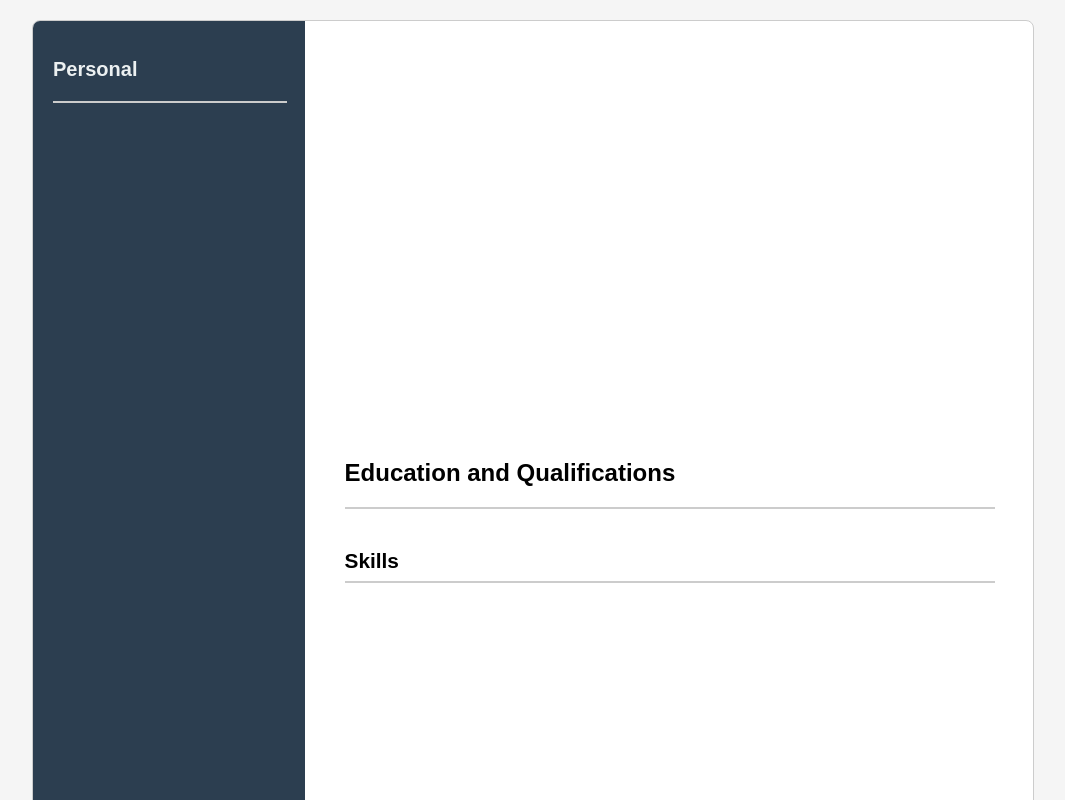
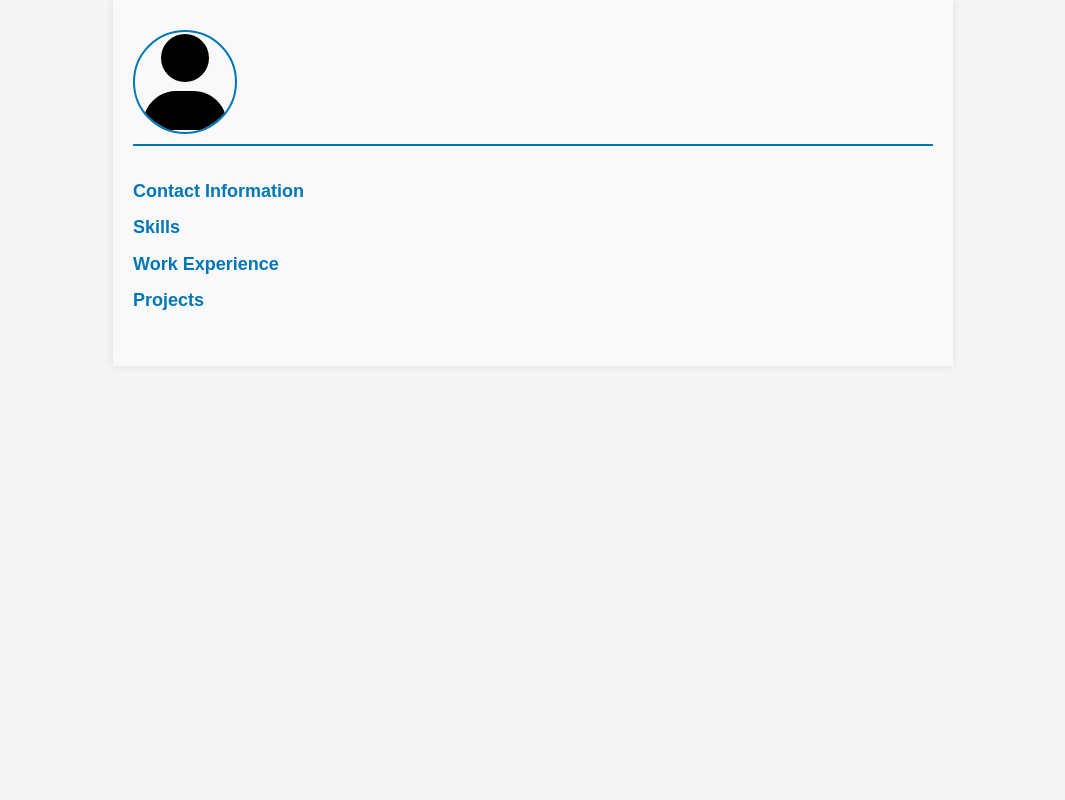
Before and after one commit to rohitghatal1/CVMaker-ReactJS, a React (Create React App) app: page / in a window 1280 px wide. Shown: the top 800 px of the page, without its empty margins (107-1172 px from the left). Built offline with nearby package versions, Linux system fonts and the light colour scheme.

Commit message:
added css for professional II tempale

```diff
--- a/src/App.js
+++ b/src/App.js
@@ -1,6 +1,7 @@
 
 import BasicTemplate from './allTemplates/basicTemplate/BasicTemplate';
 import CreativeTemplate from './allTemplates/CreativeTemplate/CreativeTemplate';
+import ProfessionalIITemplate from './allTemplates/ProfessionalIITemplate/ProfessionalIITemplate';
 import ProfessionalTemplate from './allTemplates/professionalTemplate/ProfessionalTemplate';
 import './App.css';
 import AboutUs from './components/AboutUs';
@@ -33,7 +34,8 @@ function App() {
       {/* <CVgenerator/> */}
       {/* <CreativeTemplate/> */}
       {/* <BasicTemplate/> */}
-      <ProfessionalTemplate/>
+      {/* <ProfessionalTemplate/> */}
+      <ProfessionalIITemplate/>
     </>
   );
 }
--- a/src/allTemplates/ProfessionalIITemplate/ProfessionalIITemplate.js
+++ b/src/allTemplates/ProfessionalIITemplate/ProfessionalIITemplate.js
@@ -1,7 +1,7 @@
 import React from 'react';
 import { FontAwesomeIcon } from '@fortawesome/react-fontawesome';
 import { faUser, faPhone, faEnvelope, faMapMarkerAlt } from '@fortawesome/free-solid-svg-icons';
-import './professionalIITemplate.css';
+import './professionalII.css';
 
 export default function ProfessionalIITemplate() {
     // Fetch data from localStorage
--- /dev/null
+++ b/src/allTemplates/ProfessionalIITemplate/professionalII.css
@@ -0,0 +1,179 @@
+/* General container styles */
+.professionalII-templateContainer {
+    width: 100%;
+    max-width: 800px;
+    margin: 0 auto;
+    padding: 20px;
+    font-family: Arial, sans-serif;
+    background-color: #f9f9f9;
+    box-shadow: 0 0 10px rgba(0, 0, 0, 0.1);
+    page-break-after: always;
+}
+
+/* Header section */
+.professionalII-headerSection {
+    display: flex;
+    justify-content: space-between;
+    align-items: center;
+    padding: 10px 0;
+    border-bottom: 2px solid #0077b6;
+}
+
+.professionalII-photo {
+    width: 100px;
+    height: 100px;
+    border-radius: 50%;
+    overflow: hidden;
+    display: flex;
+    justify-content: center;
+    align-items: center;
+    border: 2px solid #0077b6;
+}
+
+.professionalII-photo img {
+    width: 100%;
+    height: auto;
+}
+
+.professionalII-personalDetails {
+    flex-grow: 1;
+    text-align: right;
+    padding-left: 20px;
+}
+
+.professionalII-personalDetails h1 {
+    margin: 0;
+    font-size: 24px;
+    color: #023e8a;
+}
+
+.professionalII-personalDetails p {
+    margin: 0;
+    font-size: 16px;
+    color: #555;
+}
+
+/* Main content */
+.professionalII-mainContent {
+    padding: 20px 0;
+}
+
+/* Contact section */
+.professionalII-contactSection {
+    margin-bottom: 15px;
+}
+
+.professionalII-contactSection h2 {
+    font-size: 18px;
+    margin-bottom: 8px;
+    color: #0077b6;
+}
+
+.professionalII-contactSection p {
+    margin: 5px 0;
+    font-size: 14px;
+    color: #333;
+}
+
+.professionalII-socialLinks p {
+    margin: 5px 0;
+    font-size: 14px;
+}
+
+/* Skills section */
+.professionalII-skillsSection {
+    margin-bottom: 15px;
+}
+
+.professionalII-skillsSection h2 {
+    font-size: 18px;
+    margin-bottom: 8px;
+    color: #0077b6;
+}
+
+.professionalII-skillsSection ul {
+    list-style: none;
+    padding-left: 0;
+}
+
+.professionalII-skillsSection li {
+    margin-bottom: 5px;
+    font-size: 14px;
+}
+
+/* Experience section */
+.professionalII-experienceSection {
+    margin-bottom: 15px;
+}
+
+.professionalII-experienceSection h2 {
+    font-size: 18px;
+    margin-bottom: 8px;
+    color: #0077b6;
+}
+
+.professionalII-experienceItem {
+    margin-bottom: 10px;
+}
+
+.professionalII-experienceItem h3 {
+    font-size: 16px;
+    margin: 0;
+    color: #023e8a;
+}
+
+.professionalII-experienceItem p {
+    margin: 5px 0;
+    font-size: 14px;
+    color: #555;
+}
+
+/* Projects section */
+.professionalII-projectsSection {
+    margin-bottom: 15px;
+}
+
+.professionalII-projectsSection h2 {
+    font-size: 18px;
+    margin-bottom: 8px;
+    color: #0077b6;
+}
+
+.professionalII-projectItem {
+    margin-bottom: 10px;
+}
+
+.professionalII-projectItem h3 {
+    font-size: 16px;
+    margin: 0;
+    color: #023e8a;
+}
+
+.professionalII-projectItem p {
+    margin: 5px 0;
+    font-size: 14px;
+    color: #555;
+}
+
+/* Media queries for A4 paper size */
+@media print {
+    .professionalII-templateContainer {
+        width: 100%;
+        height: 100%;
+        max-width: 210mm;
+        max-height: 297mm;
+        margin: 0;
+        padding: 20mm;
+        box-shadow: none;
+        page-break-after: auto;
+    }
+
+    .professionalII-headerSection {
+        margin-bottom: 10px;
+        border-bottom: none;
+    }
+
+    .professionalII-mainContent {
+        padding: 0;
+    }
+}
```
